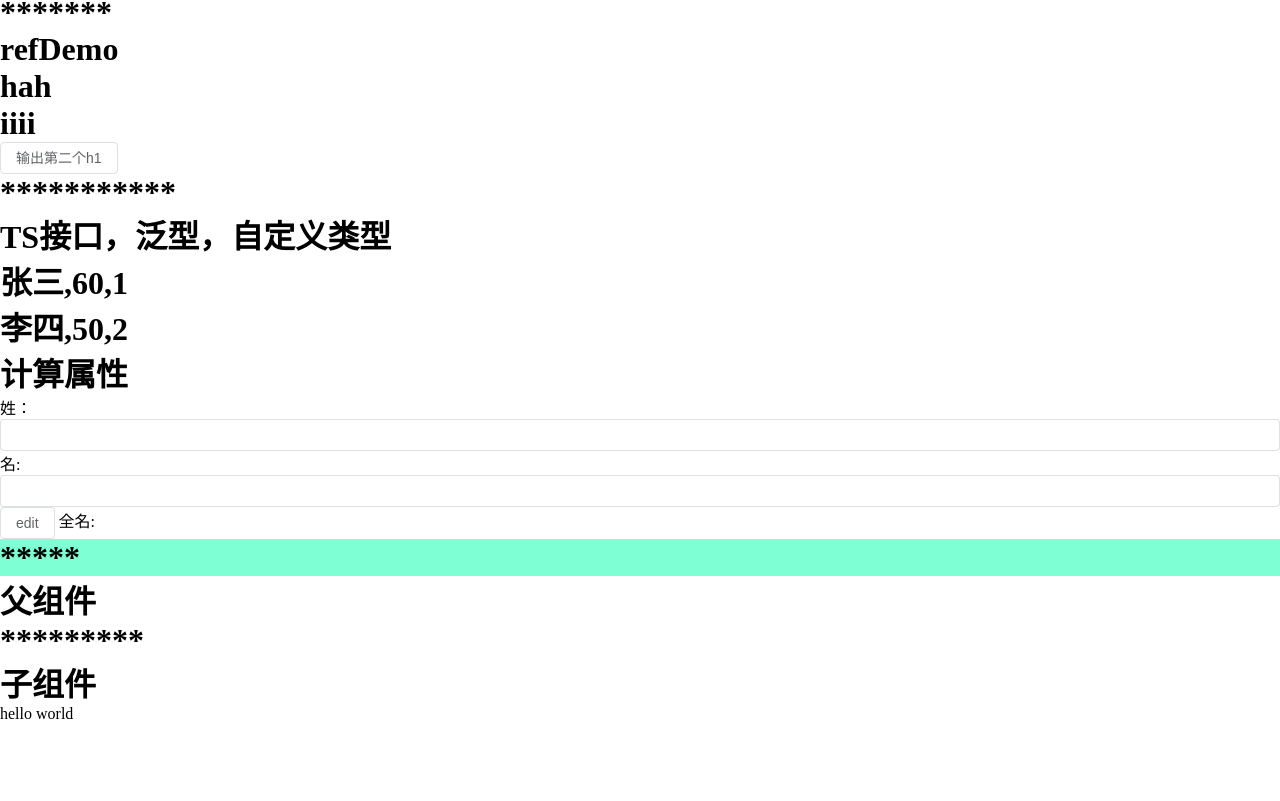
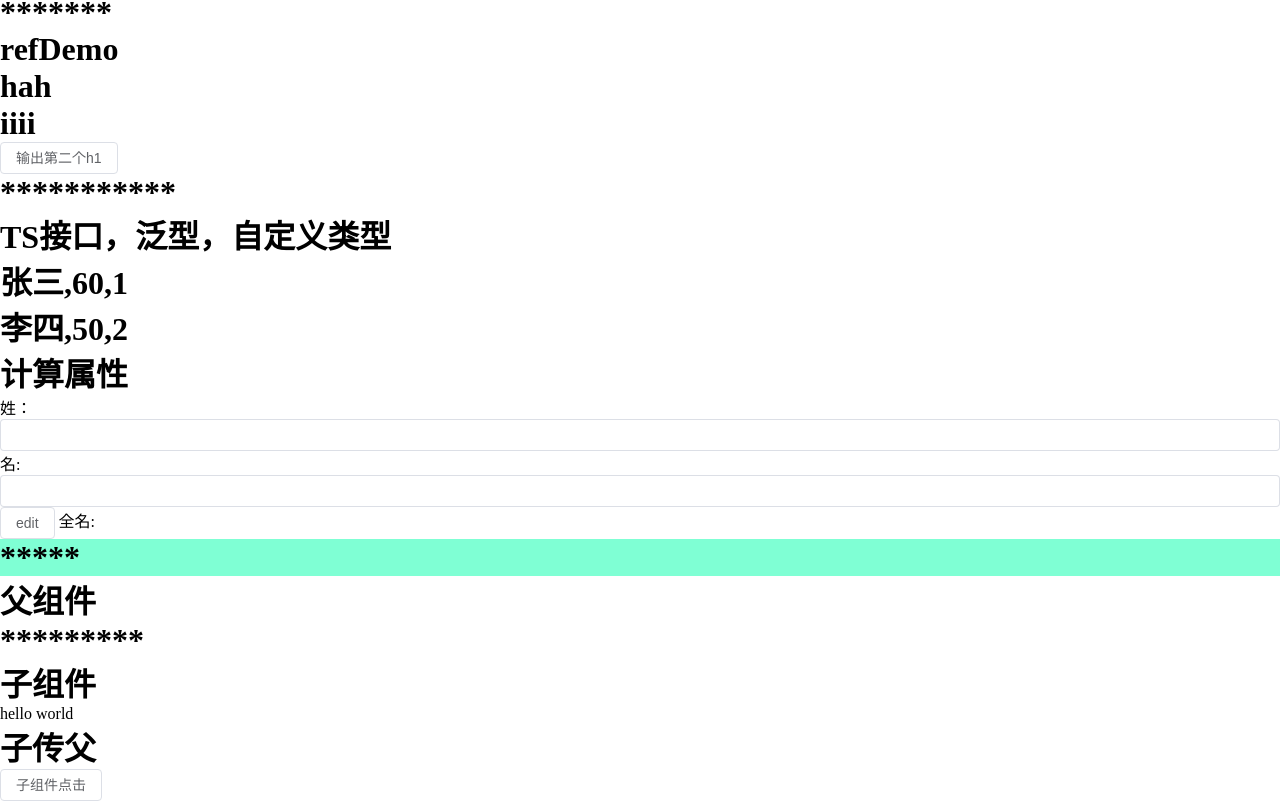
Before and after one commit to qimunan/vue_review, a Vue app: page / in a window 1280 px wide. Shown: the part 1544-2345 px from the top of the page. Before the commit the page ends 2267 px from the top, so only its background shows below. Built offline with nearby package versions, Linux system fonts and the light colour scheme.

Commit message:
子传父

```diff
--- a/src/views/fateherS.vue
+++ b/src/views/fateherS.vue
@@ -3,7 +3,8 @@
     <div>
         <h1>父组件</h1>
         <h1>*********</h1>
-        <Son :fmsg="fatherMsg"></Son>
+        <p>{{ resonvalue }}</p>
+        <Son :fmsg="fatherMsg" @message="reson"></Son>
     </div>
 </template>
 
@@ -11,6 +12,10 @@
 import { ref } from 'vue'
 import Son from './sonS.vue'
 const fatherMsg = ref<string>('hello world')
+const resonvalue = ref<string>('')
+const reson = (msg: string) => {
+    resonvalue.value = msg
+}
 </script>
 
 <style scoped>
--- a/src/views/sonS.vue
+++ b/src/views/sonS.vue
@@ -2,15 +2,21 @@
     <div>
         <h1>子组件</h1>
         {{ fmsg }}
+        <h1>子传父</h1>
+        <el-button @click="sendSon">子组件点击</el-button>
     </div>
 </template>
 
 <script setup lang="ts">
+import { defineProps, defineEmits } from 'vue'
 defineProps<{
     fmsg: string
 }>()
+
+const emit = defineEmits(['message'])
+const sendSon = () => {
+    emit('message', 'Hello from Child!');
+}
 </script>
 
-<style scoped>
-
-</style>
+<style scoped></style>
```
Also changed, not shown: 1 other file (tests, documents, lock files or other folders).
